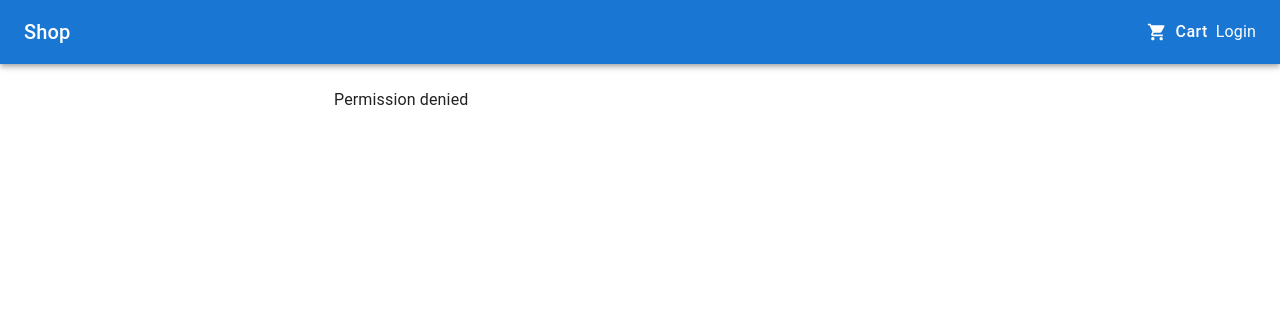
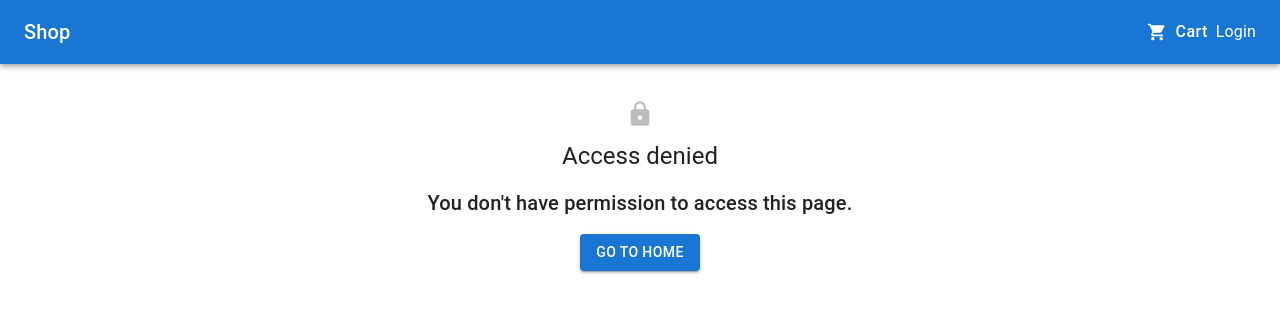
Before and after one commit to KarinaVeremeyeva/shop-ui, a React (Create React App) app: page /cart in a window 1280 px wide. Shown: the top 312 px of the page. Built offline with nearby package versions, Linux system fonts and the light colour scheme; no server answers.

Commit message:
Add component for loading the necessary data, add access denied page (#12)

```diff
--- /dev/null
+++ b/src/components/access-denied/access-denied.js
@@ -0,0 +1,25 @@
+import React from "react";
+import { Typography, Button, IconButton } from "@mui/material";
+import LockIcon from '@mui/icons-material/Lock';
+import classes from './access-denied.module.css';
+import { useNavigate } from "react-router-dom";
+
+const AccessDenied = () => {
+    const navigate = useNavigate();
+    const onClickHandler = () => navigate('/');
+
+    return (
+        <div className={classes.pageContainer}>
+            <IconButton size="large" disableRipple>
+                <LockIcon color="disabled" fontSize="inherit"/>
+            </IconButton>
+            <Typography variant="h5">Access denied</Typography>
+            <Typography variant="h6" classes={{ root: classes.textWrapper }}>
+                You don't have permission to access this page.
+            </Typography>
+            <Button onClick={onClickHandler} variant="contained">Go to home</Button>
+        </div>
+    );
+};
+
+export default AccessDenied;
--- /dev/null
+++ b/src/components/access-denied/access-denied.module.css
@@ -0,0 +1,7 @@
+.pageContainer {
+    text-align: center;
+}
+
+.textWrapper {
+    padding: 15px;
+}
--- /dev/null
+++ b/src/components/access-denied/index.js
@@ -0,0 +1,3 @@
+import AccessDenied from "./access-denied";
+
+export default AccessDenied;
--- /dev/null
+++ b/src/components/loading-data/index.js
@@ -0,0 +1,3 @@
+import LoadingData from "./loading-data";
+
+export default LoadingData;
--- /dev/null
+++ b/src/components/loading-data/loading-data.js
@@ -0,0 +1,23 @@
+import React, { useEffect } from "react";
+import { useDispatch } from "react-redux";
+import { categoriesLoaded, userDataLoaded } from "../../actions";
+import { withShopService } from "../hoc";
+
+const LoadingData = ({ children, shopService }) => {
+    const dispatch = useDispatch();
+
+    useEffect(() => {
+        shopService.getUserData()
+            .then(userData => dispatch(userDataLoaded(userData)));
+
+        shopService.getCategories()
+            .then(categories => dispatch(categoriesLoaded(categories)));
+        }, [shopService, dispatch]
+    );
+
+    return (
+        <div>{children}</div>
+    );
+};
+
+export default withShopService()(LoadingData);
--- a/src/components/pages/cart-page.js
+++ b/src/components/pages/cart-page.js
@@ -1,28 +1,21 @@
-import React, { useEffect } from "react";
+import React from "react";
 import { Grid } from "@mui/material";
-import { useDispatch, useSelector } from "react-redux";
+import { useSelector } from "react-redux";
 import ShoppingCart from "../shopping-cart";
 import { withShopService } from "../hoc";
-import { categoriesLoaded } from "../../actions";
 import classes from './products-page.module.css';
 import CategoryList from "../category-list";
 import { getIsPermittedForUser } from '../../selectors/selectors';
+import AccessDenied from "../access-denied";
 
 const CartPage = ({ shopService }) => {
     const isAuthorized = useSelector(state => !!state.userData);
     const isUserPermited = useSelector(getIsPermittedForUser);
     const categories = useSelector(state => state.categories);
-    const dispatch = useDispatch();
-
-    useEffect(() => {
-        shopService.getCategories()
-            .then(categories => dispatch(categoriesLoaded(categories)));
-        }, [shopService, dispatch]
-    );
 
     const pageContent = isAuthorized && isUserPermited
         ? <ShoppingCart shopService={shopService} />
-        : 'Permission denied';
+        : <AccessDenied />;
 
     return (
         <Grid container spacing={1} className={classes.pageContainer}>
--- a/src/components/pages/home-page.js
+++ b/src/components/pages/home-page.js
@@ -1,22 +1,13 @@
-import React, { useEffect } from "react";
+import React from "react";
 import { Grid, Typography } from "@mui/material";
-import { useDispatch, useSelector } from "react-redux";
+import { useSelector } from "react-redux";
 
 import { withShopService } from "../hoc";
 import CategoryList from "../category-list";
-import { categoriesLoaded } from "../../actions";
 import classes from './products-page.module.css';
 
-const HomePage = ({ shopService }) => {
+const HomePage = () => {
     const categories = useSelector(state => state.categories);
-    const dispatch = useDispatch();
-
-    useEffect(() => {
-        shopService.getCategories()
-            .then(categories => dispatch(categoriesLoaded(categories)))
-        }, [shopService, dispatch]
-    );
-
     return (
         <Grid container spacing={1} className={classes.pageContainer}>
             <Grid item xs={3}>
--- a/src/components/pages/product-details-page.js
+++ b/src/components/pages/product-details-page.js
@@ -5,7 +5,7 @@ import { Grid } from "@mui/material";
 import ProductDetails from "../product-details";
 import { withShopService } from "../hoc";
 import CategoryList from "../category-list";
-import { categoriesLoaded, productAddedToCart, requestAddProductToCart, addProductToCartError } from "../../actions";
+import { productAddedToCart, requestAddProductToCart, addProductToCartError } from "../../actions";
 import classes from './products-page.module.css';
 
 const ProductDetailsPage = ({ shopService }) => {
@@ -21,9 +21,6 @@ const ProductDetailsPage = ({ shopService }) => {
 
         shopService.getProduct(productId)
             .then(product => setProduct(product));
-
-        shopService.getCategories()
-            .then(categories => dispatch(categoriesLoaded(categories)));
         }, [shopService, dispatch, productId]
     );
 
--- a/src/components/pages/products-page.js
+++ b/src/components/pages/products-page.js
@@ -4,7 +4,7 @@ import { useParams } from "react-router-dom";
 import { Grid } from "@mui/material";
 import ProductList from "../product-list";
 import CategoryList from "../category-list";
-import { productsRequested, productsLoaded, productsError, categoriesLoaded, setFilters, productAddedToCart, requestAddProductToCart, addProductToCartError } from "../../actions";
+import { productsRequested, productsLoaded, productsError, setFilters, productAddedToCart, requestAddProductToCart, addProductToCartError } from "../../actions";
 import { withShopService } from "../hoc";
 import { Filters } from "../filters";
 import { makeFilters } from "../../utils";
@@ -16,12 +16,6 @@ const ProductsPage = ({ shopService }) => {
     const filters = useSelector(state => state.filters);
     const dispatch = useDispatch();
     const { categoryId } = useParams();
-
-    useEffect(() => {
-        shopService.getCategories()
-            .then(categories => dispatch(categoriesLoaded(categories)));
-        }, [dispatch, shopService]
-    );
 
     useEffect(() => {
         dispatch(productsRequested());
--- a/src/index.js
+++ b/src/index.js
@@ -11,6 +11,7 @@ import { ShopServiceProvider} from './components/shop-service-context';
 import CssBaseline from '@mui/material/CssBaseline';
 import AuthService from './services/auth-service';
 import { AuthServiceProvider } from './components/auth-service-context';
+import LoadingData from './components/loading-data';
 
 const shopService = new ShopService();
 const authService = new AuthService();
@@ -22,9 +23,11 @@ root.render(
         <ErrorBoundry>
             <AuthServiceProvider value={authService}>
                 <ShopServiceProvider value={shopService}>
+                    <LoadingData>
                         <Router>
                             <App />
                         </Router>
+                    </LoadingData>
                 </ShopServiceProvider>
             </AuthServiceProvider>
         </ErrorBoundry>
```
Lines whose indentation alone changed are shown as unchanged.
